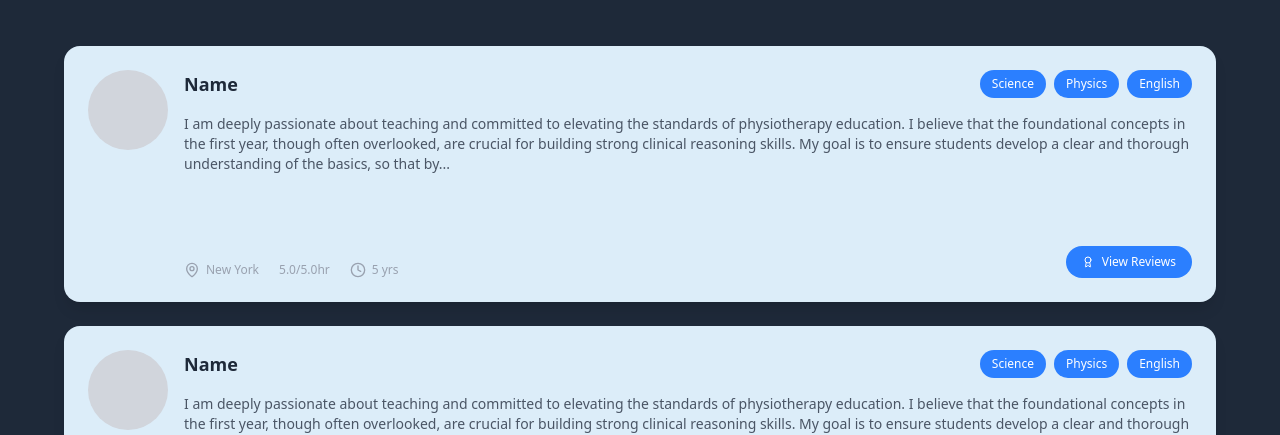
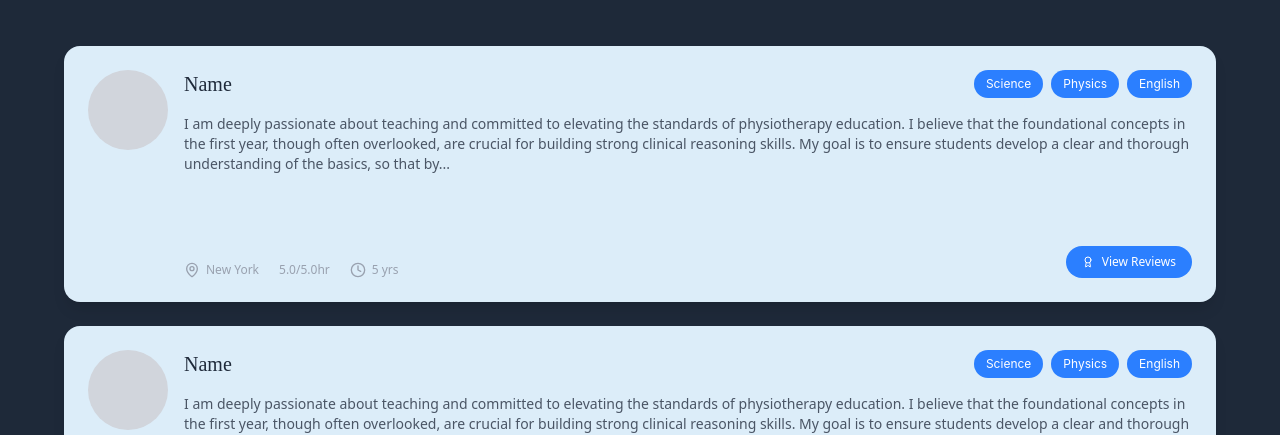
Before and after one commit to KriishChheda/OggnTech, a React (Vite) app: page /alltutors in a window 1280 px wide. Shown: the part 190-625 px from the top of the page. Built offline with nearby package versions, Linux system fonts and the light colour scheme.

Commit message:
comments and fonts added

```diff
--- a/src/components/Footer.jsx
+++ b/src/components/Footer.jsx
@@ -2,7 +2,7 @@ import React from 'react';
 
 const Footer = () => {
   return (
-    <footer className="bg-[#2367AA] bg-opacity-71 text-white py-12 px-6">
+    <footer className="bg-[#2367AA] text-white py-12 px-6">
       <div className="max-w-6xl mx-auto">
         <div className="grid grid-cols-1 md:grid-cols-3 gap-8 mb-8 items-center justify-center text-center">
           <div>
--- a/src/components/TutorCard.jsx
+++ b/src/components/TutorCard.jsx
@@ -59,7 +59,7 @@ const TutorCard = ({ tutor }) => {
 
             <div className="flex-1 flex flex-col">
               <div className='flex justify-between items-start mb-4'>
-                <div className="text-lg font-semibold text-gray-800 text-start">
+                <div className="text-xl font-semibold text-gray-800 text-start rasa-regular">
                   {tutor.name}
                 </div>
 
@@ -67,7 +67,7 @@ const TutorCard = ({ tutor }) => {
                   {tutor.subjects.map((subject, index) => (
                     <span
                       key={index}
-                      className="bg-blue-500 text-white px-3 py-1.5 rounded-full text-xs font-medium"
+                      className="bg-blue-500 text-white px-3 py-1.5 rounded-full text-xs font-medium inter-regular"
                     >
                       {subject}
                     </span>
--- a/src/index.css
+++ b/src/index.css
@@ -15,3 +15,9 @@
   font-weight: 400;
   font-style: normal;
 }
+
+.rasa-regular {
+  font-family: "Rasa", serif;
+  font-weight: 400;
+  font-style: normal;
+}
```
